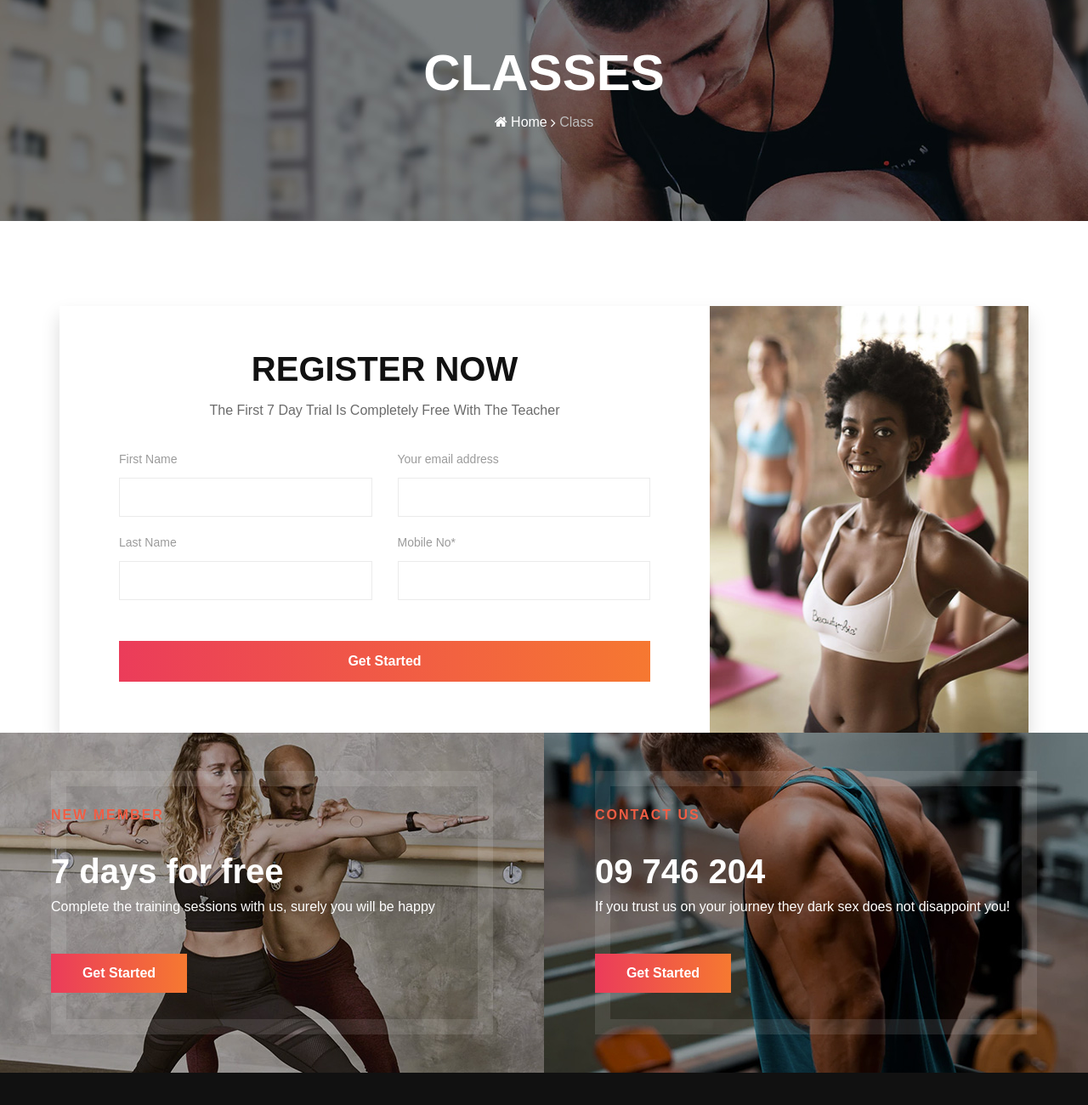
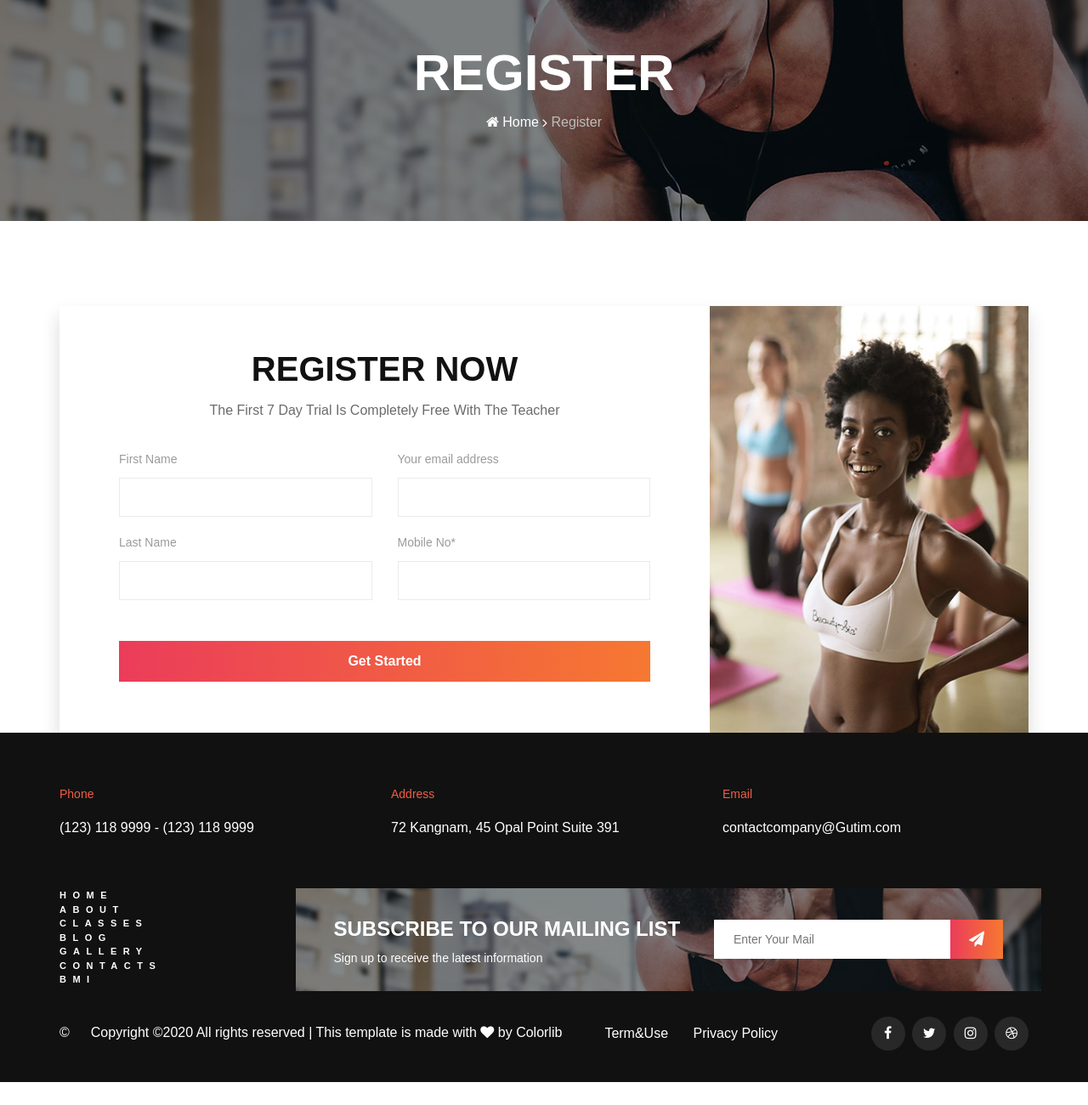
Before and after one commit to salEZY/gym-project, a plain HTML site: page register.html in a window 1280 px wide. Shown: the part 140-1440 px from the top of the page at 85% size. After the commit the page ends 1413 px from the top, so only its background shows below. Drawn offline with Linux system fonts and the light colour scheme.

Commit message:
remove footer banner

```diff
--- a/register.html
+++ b/register.html
@@ -48,10 +48,10 @@
             <div class="row">
                 <div class="col-lg-12">
                     <div class="breadcrumb-text">
-                        <h2>Classes</h2>
+                        <h2>Register</h2>
                         <div class="breadcrumb-option">
                             <a href="./index.html"><i class="fa fa-home"></i> Home</a>
-                            <span>Class</span>
+                            <span>Register</span>
                         </div>
                     </div>
                 </div>
@@ -104,31 +104,6 @@
         </div>
     </section>
     <!-- Register Section End -->
-
-    <!-- Footer Banner Section Begin -->
-    <section class="footer-banner">
-        <div class="container-fluid">
-            <div class="row">
-                <div class="col-lg-6">
-                    <div class="footer-banner-item set-bg" data-setbg="img/footer-banner/footer-banner-1.jpg">
-                        <span>New member</span>
-                        <h2>7 days for free</h2>
-                        <p>Complete the training sessions with us, surely you will be happy</p>
-                        <a href="#" class="primary-btn">Get Started</a>
-                    </div>
-                </div>
-                <div class="col-lg-6">
-                    <div class="footer-banner-item set-bg" data-setbg="img/footer-banner/footer-banner-2.jpg">
-                        <span>contact us</span>
-                        <h2>09 746 204</h2>
-                        <p>If you trust us on your journey they dark sex does not disappoint you!</p>
-                        <a href="#" class="primary-btn">Get Started</a>
-                    </div>
-                </div>
-            </div>
-        </div>
-    </section>
-    <!-- Footer Banner Section End -->
 
     <!-- Footer Section Begin -->
     <footer class="footer-section">
```
